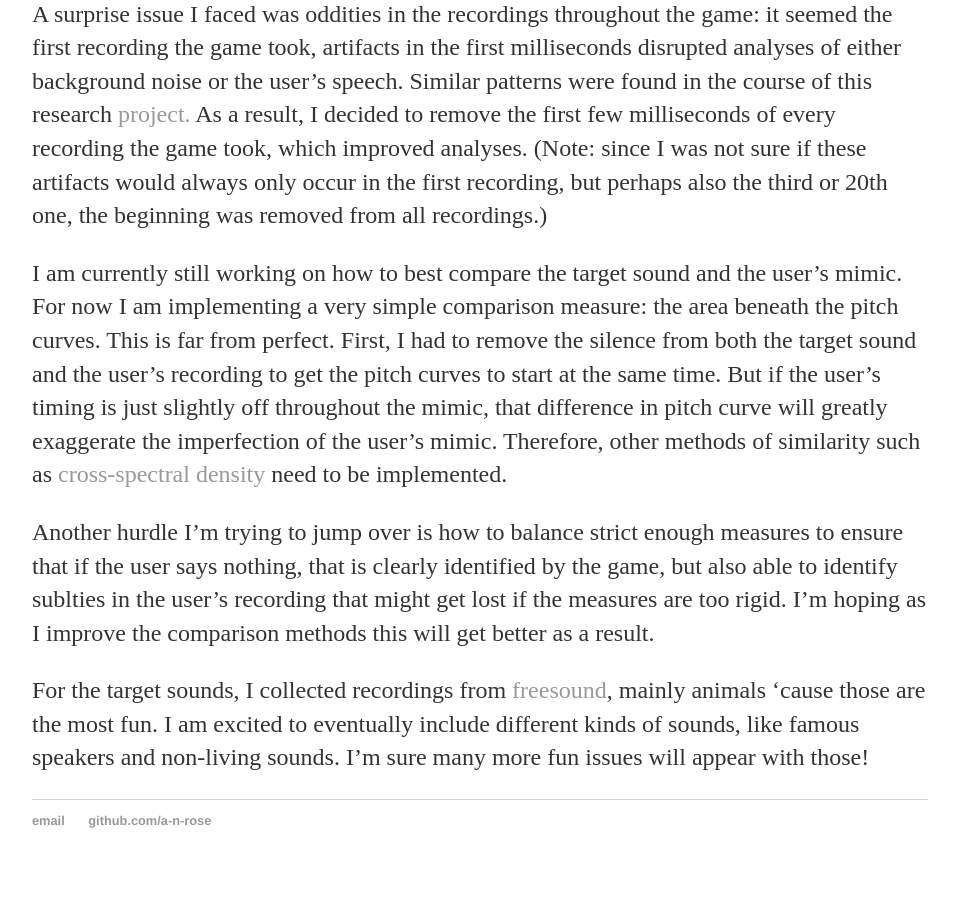
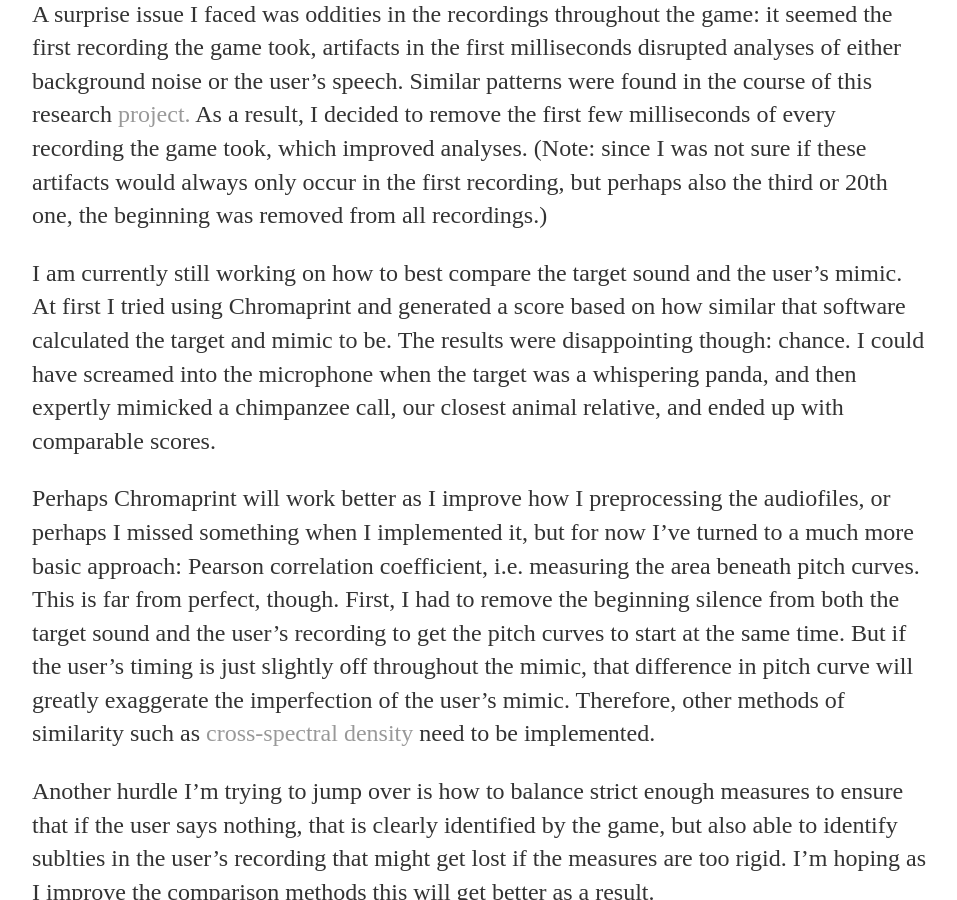
Before and after one commit to a-n-rose/a-n-rose.github.io, a Jekyll site: the page built from _posts/2018-08-01-mimic-master.md, in a window 1280 px wide and 900 px high, scrolled down 1123 px. Shown: the whole window, without its empty margins (160-1117 px from the left). Built offline with Jekyll 4.4.1, drawn with Linux system fonts in a browser that asks for light colours.

Commit message:
added note about Chromaprint

```diff
--- a/_posts/2018-08-01-mimic-master.md
+++ b/_posts/2018-08-01-mimic-master.md
@@ -14,7 +14,9 @@ Any app that records a user remotely has to deal with varying microphone quality
 
 A surprise issue I faced was oddities in the recordings throughout the game: it seemed the first recording the game took, artifacts in the first milliseconds disrupted analyses of either background noise or the user's speech. Similar patterns were found in the course of this research <a href="https://www.ncbi.nlm.nih.gov/pmc/articles/PMC5426841/pdf/sensors-17-00917.pdf">project.</a> As a result, I decided to remove the first few milliseconds of every recording the game took, which improved analyses. (Note: since I was not sure if these artifacts would always only occur in the first recording, but perhaps also the third or 20th one, the beginning was removed from all recordings.)
 
-I am currently still working on how to best compare the target sound and the user's mimic. For now I am implementing a very simple comparison measure: the area beneath the pitch curves. This is far from perfect. First, I had to remove the silence from both the target sound and the user's recording to get the pitch curves to start at the same time. But if the user's timing is just slightly off throughout the mimic, that difference in pitch curve will greatly exaggerate the imperfection of the user's mimic. Therefore, other methods of similarity such as <a href="https://stackoverflow.com/questions/21647120/how-to-use-the-cross-spectral-density-to-calculate-the-phase-shift-of-two-relate">cross-spectral density</a> need to be implemented.
+I am currently still working on how to best compare the target sound and the user's mimic. At first I tried using Chromaprint and generated a score based on how similar that software calculated the target and mimic to be. The results were disappointing though: chance. I could have screamed into the microphone when the target was a whispering panda, and then expertly mimicked a chimpanzee call, our closest animal relative, and ended up with comparable scores.
+
+Perhaps Chromaprint will work better as I improve how I preprocessing the audiofiles, or perhaps I missed something when I implemented it, but for now I've turned to a much more basic approach: Pearson correlation coefficient, i.e. measuring the area beneath pitch curves. This is far from perfect, though. First, I had to remove the beginning silence from both the target sound and the user's recording to get the pitch curves to start at the same time. But if the user's timing is just slightly off throughout the mimic, that difference in pitch curve will greatly exaggerate the imperfection of the user's mimic. Therefore, other methods of similarity such as <a href="https://stackoverflow.com/questions/21647120/how-to-use-the-cross-spectral-density-to-calculate-the-phase-shift-of-two-relate">cross-spectral density</a> need to be implemented.
 
 Another hurdle I'm trying to jump over is how to balance strict enough measures to ensure that if the user says nothing, that is clearly identified by the game, but also able to identify sublties in the user's recording that might get lost if the measures are too rigid. I'm hoping as I improve the comparison methods this will get better as a result.
 
```
